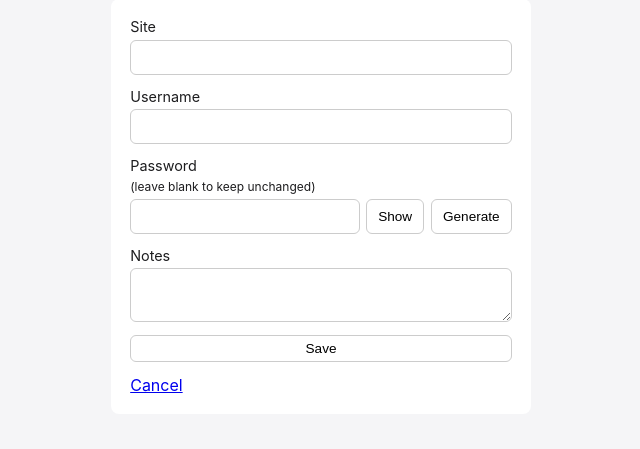
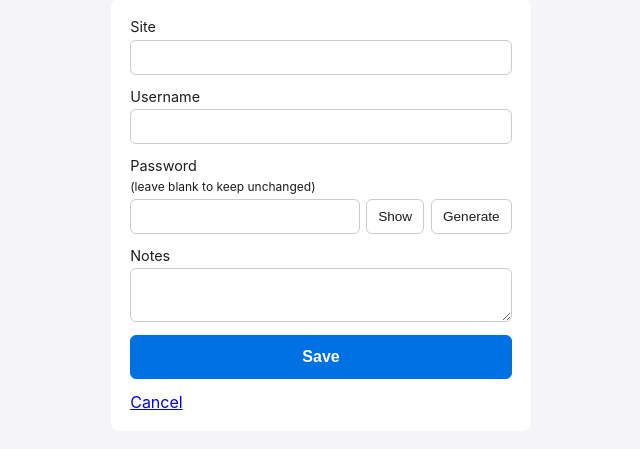
Before and after one commit to LordOsei/Password-Storage-App, a FastAPI app: template app/templates/edit.html in a window 1280 px wide. Shown: the part 128-577 px from the top of the page, without its empty margins (145-785 px from the left). Run offline with FastAPI, Linux system fonts and the light colour scheme; the template is opened without the code that fills it, so the values that code supplies are empty; parts of the project's set-up code (start-up, migrations or seed data) failed here and were passed over.

Commit message:
Make Save button blue with explicit text color; update welcome text
- Save on the Add and Edit forms is solid blue with white text and a 44px
  tap target. Other buttons get an explicit text color instead of the
  browser default.
- Reword the welcome page tagline.

Co-Authored-By: Claude Opus 5.5 <noreply@anthropic.com>

```diff
--- a/app/static/style.css
+++ b/app/static/style.css
@@ -36,9 +36,22 @@ button {
   padding: 0.3rem 0.7rem;
   border: 1px solid #ccc;
   background: #fff;
+  /* Explicit colour: mobile browsers otherwise pick their own button text colour. */
+  color: #1d1d1f;
   border-radius: 6px;
   font-size: 0.85rem;
 }
+.entry-form button[type="submit"] {
+  min-height: 44px;
+  background: #0071e3;
+  border-color: #0071e3;
+  color: #fff;
+  font-size: 1rem;
+  font-weight: 600;
+  -webkit-appearance: none;
+  appearance: none;
+}
+.entry-form button[type="submit"]:hover { background: #005bb5; }
 .entry-form { display: flex; flex-direction: column; gap: 0.8rem; max-width: 420px; background: #fff; padding: 1.2rem; border-radius: 8px; }
 .entry-form label { display: flex; flex-direction: column; gap: 0.3rem; font-size: 0.9rem; }
 .entry-form input, .entry-form textarea { padding: 0.5rem; border: 1px solid #ccc; border-radius: 6px; font-size: 0.95rem; }
--- a/app/templates/welcome.html
+++ b/app/templates/welcome.html
@@ -17,7 +17,7 @@
 <section class="welcome">
   <img class="welcome-icon" src="/static/favicon.svg" alt="" width="96" height="96">
   <h2>Password Store</h2>
-  <p>Private, shared password manager for our group.</p>
+  <p>Private, shared password manager for me and bae.</p>
   <a class="button" href="{{ sign_in_url }}">Sign in with Microsoft</a>
 </section>
 {% endblock %}
```
